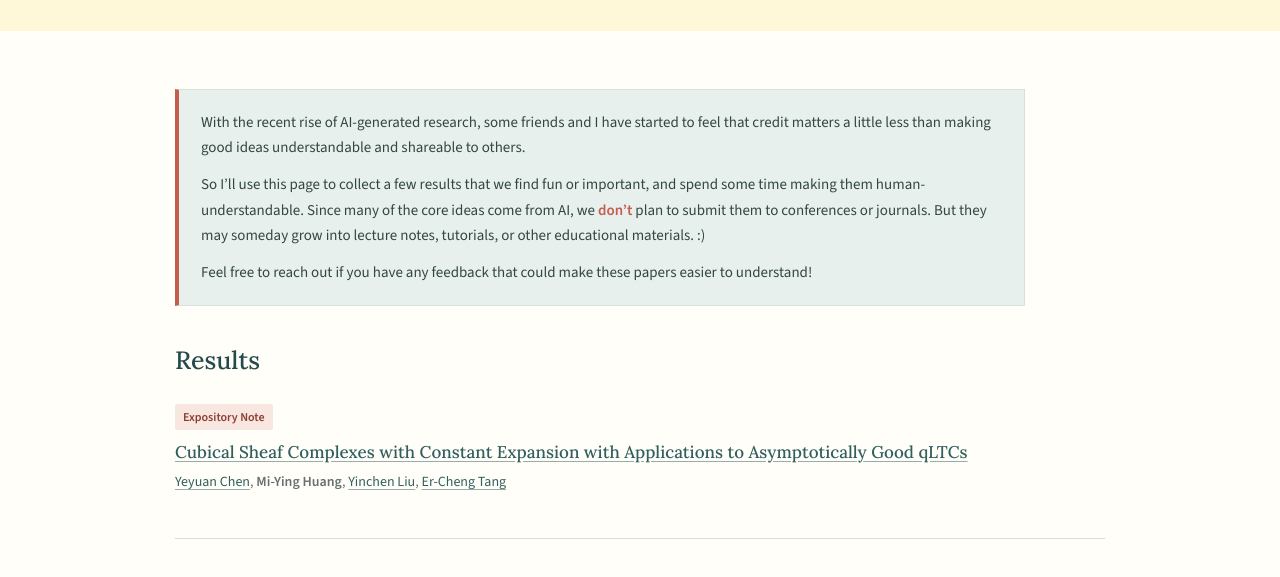
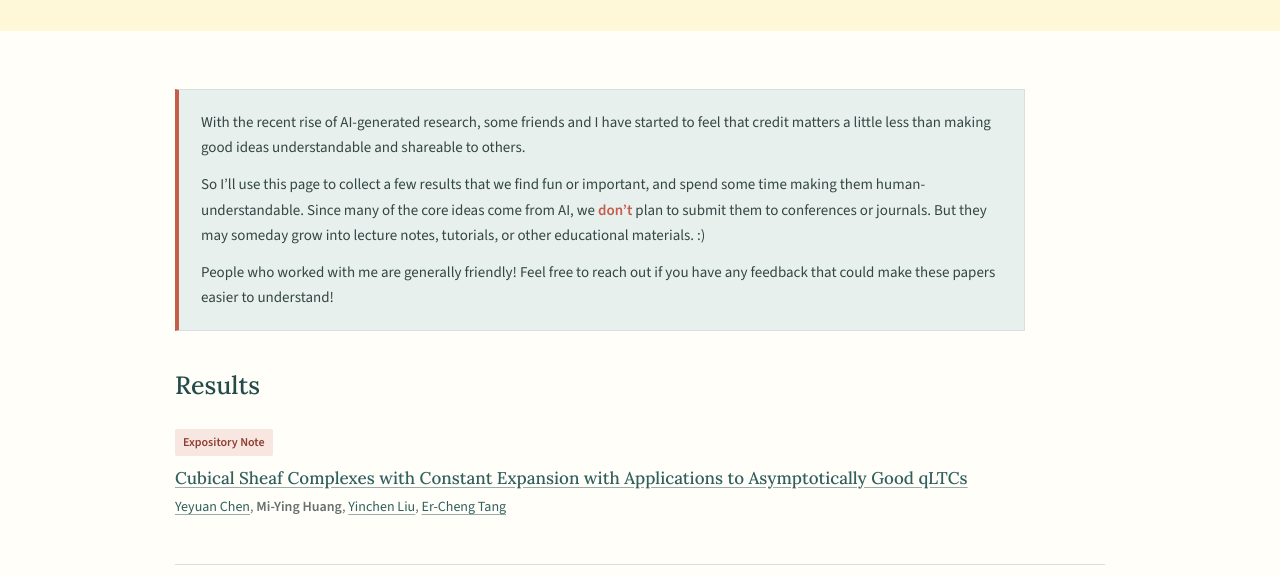
Before and after one commit to mimihuang/mimihuang.github.io, a website: page communications.html in a window 1280 px wide. Shown: the part 223-800 px from the top of the page. Drawn offline with nearby package versions, Linux system fonts and the light colour scheme.

Commit message:
Update communications feedback note

```diff
--- a/communications.html
+++ b/communications.html
@@ -44,7 +44,7 @@
           So I’ll use this page to collect a few results that we find fun or important, and spend some time making them human-understandable. Since many of the core ideas come from AI, we <strong class="communications-emphasis">don’t</strong> plan to submit them to conferences or journals. But they may someday grow into lecture notes, tutorials, or other educational materials. :)
         </p>
         <p>
-          Feel free to reach out if you have any feedback that could make these papers easier to understand!
+          People who worked with me are generally friendly! Feel free to reach out if you have any feedback that could make these papers easier to understand!
         </p>
       </aside>
 
```
